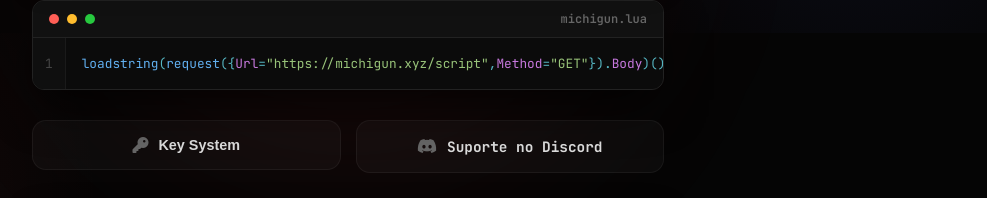
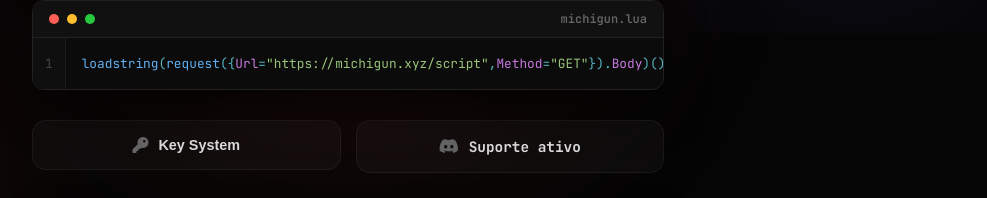
Before and after one commit to M0vi/michigun, a Next.js app: page / in a window 1280 px wide. Shown: the part 767-965 px from the top of the page, without its empty margins (292-1279 px from the left). Built offline with nearby package versions, Linux system fonts and the light colour scheme; no server answers; the database is empty.

Commit message:
update page.tsx

```diff
--- a/app/page.tsx
+++ b/app/page.tsx
@@ -477,7 +477,7 @@
                         onMouseEnter={() => playSound('hover')}
                     >
                         <i className="fab fa-discord"></i>
-                        <span>Suporte no Discord</span>
+                        <span>Suporte ativo</span>
                     </a>
                 </div>
             </div>
```
